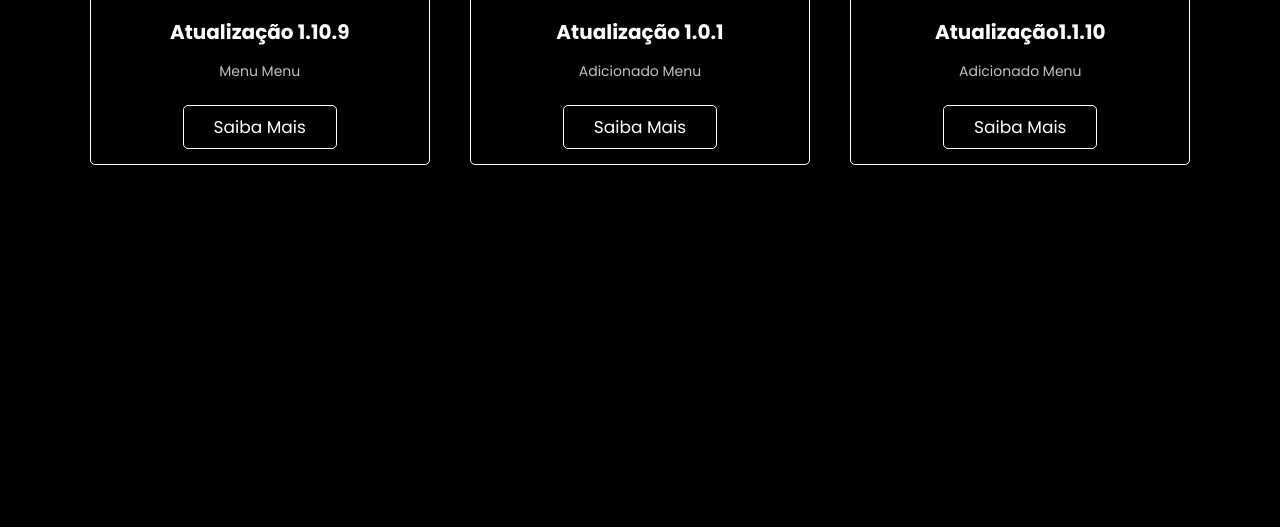
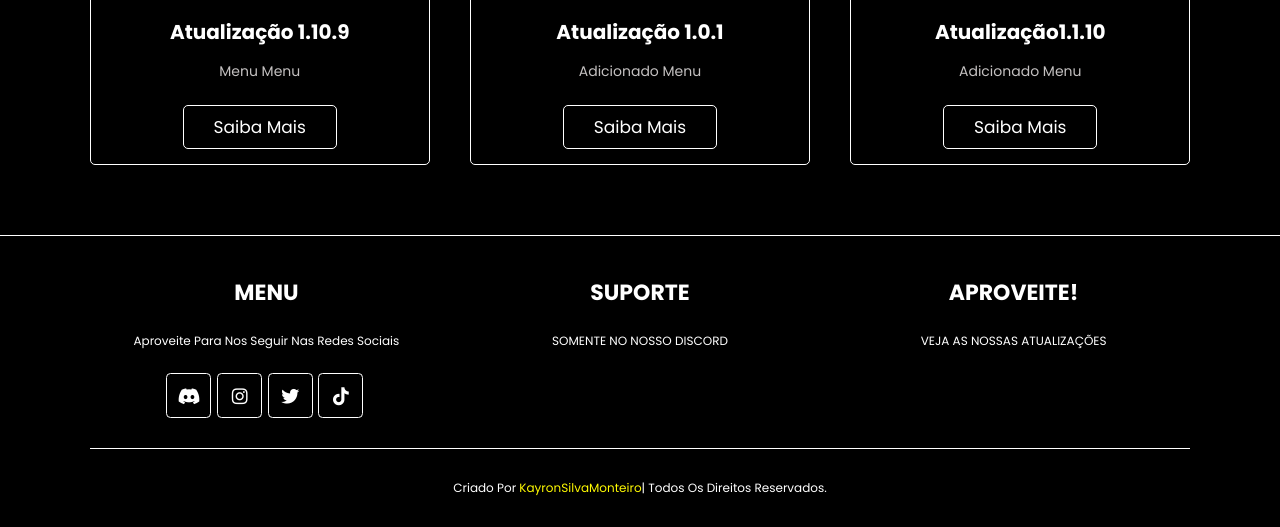
Before and after one commit to kayron33/produto-a-venda, a plain HTML site: page index.html in a window 1280 px wide. Shown: the part 2180-2707 px from the top of the page. Before the commit the page ends 2375 px from the top, so only its background shows below. Drawn offline with nearby package versions, Linux system fonts and the light colour scheme; a web font is replaced by a local one.

Commit message:
adicionado o rodape

```diff
--- a/index.html
+++ b/index.html
@@ -181,6 +181,55 @@
 
 <!--FIM BLOG DA LOJA VIRTUAL DO SITE MAYKONSILVEIRA.COM.BR-->
 
+<!--INICIO DO RODAPER DA LOJA VIRTUAL DO SITE MAYKONSILVEIRA.COM.BR-->
+<section class="rodape">
+    <div class="box-container">
+<!--INICIO ITEM DO RODAPER DA LOJA VIRTUAL DO SITE MAYKONSILVEIRA.COM.BR-->
+        <div class="box">
+            <h3>MENU</h3>
+            <p>Aproveite para nos seguir nas redes sociais</p>
+            <div class="redes-sociais">
+                <a href="" class="fab fa-discord"></a>
+                <a  href="" class="fab fa-instagram"></a>
+                <a href="" class="fab fa-twitter"></a>
+                <a href="" class="fab fa-tiktok"></a>
+            </div>
+        </div>
+        <!--FIM ITEM DO RODAPER DA LOJA VIRTUAL DO SITE MAYKONSILVEIRA.COM.BR-->
+
+
+
+        <!--INICIO ITEM DO RODAPER DA LOJA VIRTUAL DO SITE MAYKONSILVEIRA.COM.BR-->
+        <div class="box">
+            <h3>SUPORTE</h3>
+            <p>SOMENTE NO NOSSO DISCORD</p>
+
+             <a href="mailto:kayrtonsmnbvc123@gmail.com"   title="kayrtonsmnbvc123@gmail.com" class="link" ></a>
+
+        </div>
+        <!--FIM ITEM DO RODAPER DA LOJA VIRTUAL DO SITE MAYKONSILVEIRA.COM.BR-->
+
+
+        <!--INICIO ITEM DO RODAPER DA LOJA VIRTUAL DO SITE MAYKONSILVEIRA.COM.BR-->
+        <div class="box">
+            <h3>APROVEITE!</h3>
+            <p>
+                VEJA AS NOSSAS ATUALIZAÇÕES
+            </p>
+
+
+        </div>
+        <!--FIM ITEM DO RODAPER DA LOJA VIRTUAL DO SITE MAYKONSILVEIRA.COM.BR-->
+    </div>
+    <div class="direitos">
+        Criado por <span>KayronSilvaMonteiro</span>| Todos os direitos reservados.
+    </div>
+
+</section>
+
+<!--FIM DO RODAPER DA LOJA VIRTUAL DO SITE MAYKONSILVEIRA.COM.BR-->
+
+
 
 
 
--- a/style.css
+++ b/style.css
@@ -385,6 +385,7 @@ background-color: black;
     display: grid;
     grid-template-columns: repeat(auto-fit,minmax(30rem,1fr));
     gap: 4rem;
+    padding-bottom: 4rem;
 
 
 
@@ -440,6 +441,84 @@ background-color: black;
     padding: 1rem 0;
     line-height: 2;
 }
+
+
+
+
+/*RODAPE*/
+
+.rodape{
+    background-color: black;
+    text-align: center;
+    border-top: 1px solid white;
+
+}
+.rodape .box-container{
+    display: grid;
+    grid-template-columns: repeat(auto-fit, minmax(30rem,1fr));
+    gap: 2rem;
+}
+.rodape .box-container .box h3{
+    font-size: 2.2rem;
+    text-transform: capitalize;
+    color: #fff;
+    padding: 1rem 0;
+
+}
+.rodape .box-container .box p{
+    font-size: 1.2rem;
+    color: #fff;
+    line-height: 2;
+    padding: 1rem 0;
+
+}
+.rodape .box-container .box .redes-sociais{
+    margin-top: 1rem;
+
+}
+
+.rodape .box-container .box .redes-sociais a{
+    color: #fff;
+    border: .1px solid #fff;
+    border-radius: 10%;
+  width: 4.5rem;
+    height: 4.5rem;
+    line-height: 4.5rem;
+    text-align: center;
+    font-size: 1.8rem;
+    margin-right: .3rem;
+
+
+}
+.rodape .box-container .box .redes-sociais a:hover{
+    background-color: white;
+    color: black;
+    border: .1rem solid black;
+}
+.rodape .box-container .box .link {
+    display: block;
+    font-size: 1.7rem;
+    line-height: 2;
+    padding: .5rem 0;
+    text-decoration: underline;
+    color: #fff;
+
+
+}
+.direitos{
+    text-align: center;
+    color: #fff;
+    font-size: 1.2rem;
+    margin-top: 3rem;
+    padding-top: 3rem;
+    text-transform: capitalize;
+    border-top: .1rem solid #fff;
+
+}
+.direitos span{
+    color: #fffb00;
+}
+
 
 /*CELULAR*/
 @media(max-width:991px){
```
